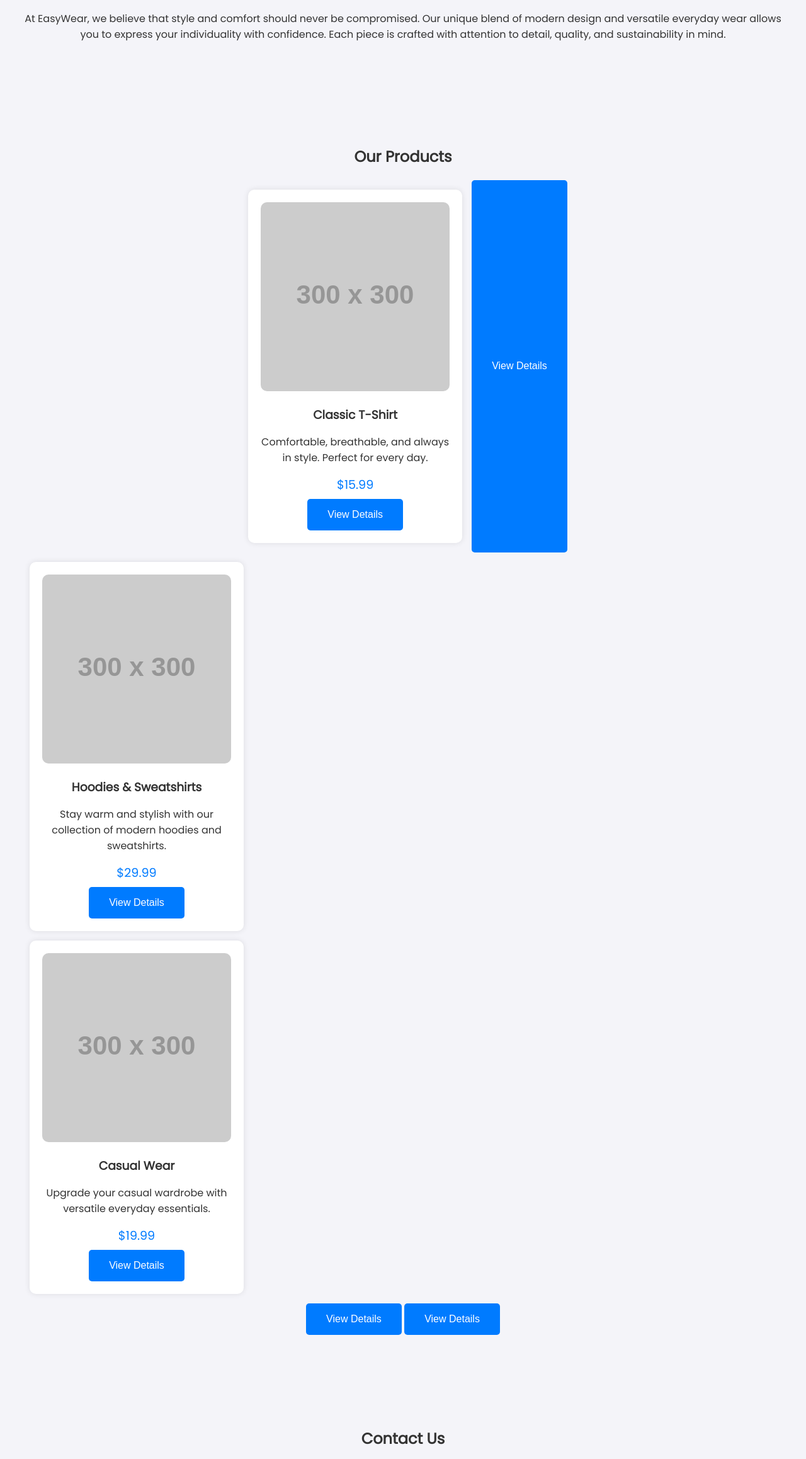
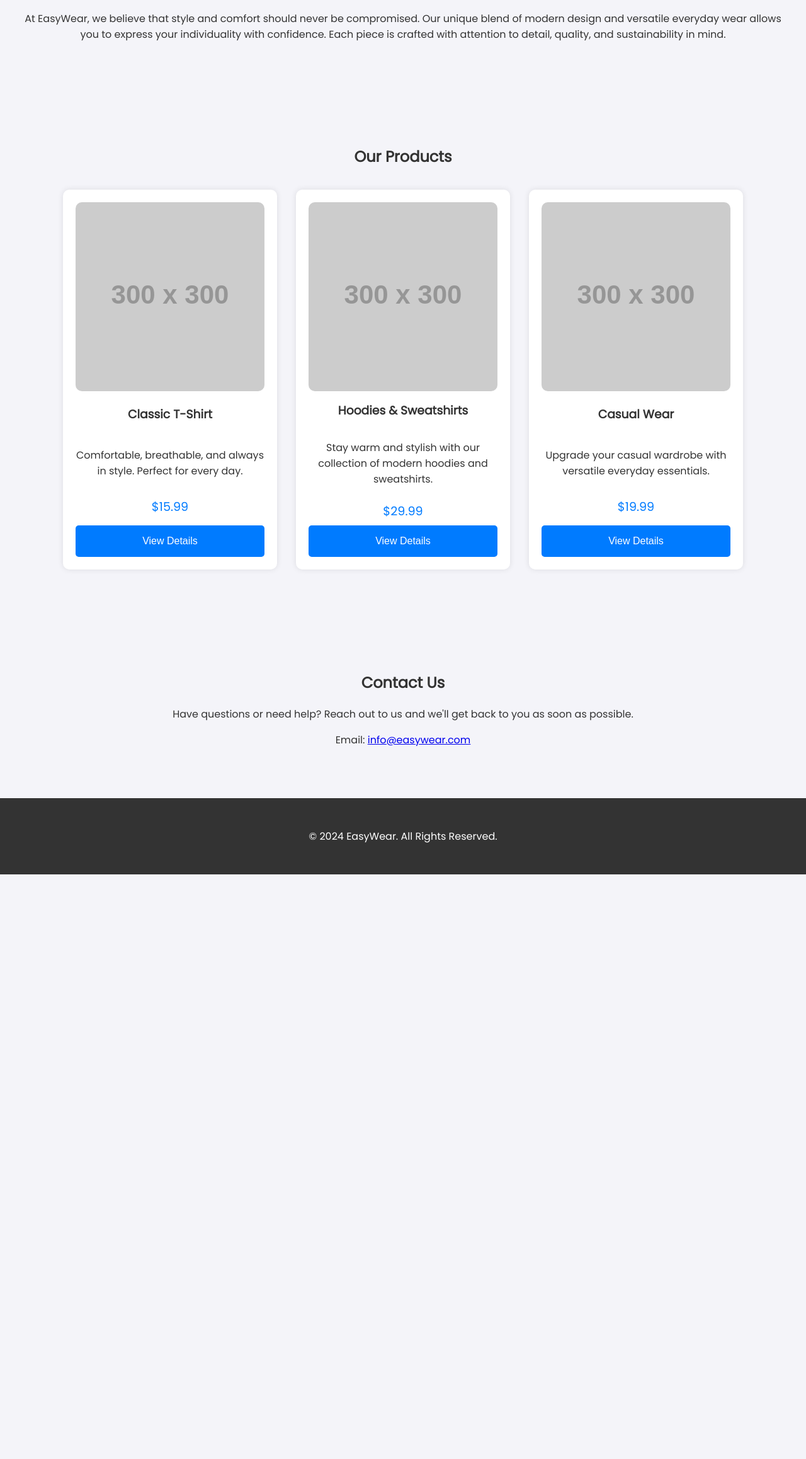
Before and after one commit to EasyXWear/EasyWear, a plain HTML site: page index.html in a window 1280 px wide. Shown: the part 939-3255 px from the top of the page at 63% size. After the commit the page ends 2327 px from the top, so only its background shows below. Drawn offline with Linux system fonts and the light colour scheme; placeholder pictures from the web are drawn by us.

Commit message:
Update index.html

```diff
--- a/index.html
+++ b/index.html
@@ -73,6 +73,7 @@
             display: flex;
             flex-wrap: wrap;
             justify-content: center;
+            align-items: stretch;
         }
 
         .product {
@@ -82,6 +83,9 @@
             padding: 20px;
             width: 300px;
             box-shadow: 0 0 10px rgba(0,0,0,0.1);
+            display: flex;
+            flex-direction: column;
+            justify-content: space-between;
             transition: transform 0.2s;
         }
 
@@ -170,30 +174,18 @@
             <div class="price">$15.99</div>
             <button>View Details</button>
         </div>
-
-            <button>View Details</button>
-        </div>
         <div class="product">
-            <img src="https://via.placeholder.com/300x300.png?text=Hoodies+%26+Sweatshirts" alt="Product 2">
+            <img src="https://via.placeholder.com/300x300.png?text=Hoodies+%26+Sweatshirts" alt="Hoodie">
             <h3>Hoodies & Sweatshirts</h3>
             <p>Stay warm and stylish with our collection of modern hoodies and sweatshirts.</p>
             <div class="price">$29.99</div>
             <button>View Details</button>
         </div>
         <div class="product">
-            <img src="https://via.placeholder.com/300x300.png?text=Casual+Wear" alt="Product 3">
+            <img src="https://via.placeholder.com/300x300.png?text=Casual+Wear" alt="Casual Wear">
             <h3>Casual Wear</h3>
             <p>Upgrade your casual wardrobe with versatile everyday essentials.</p>
             <div class="price">$19.99</div>
-            <button>View Details</button>
-        </div>
-        <!-- New Product -->
-        <!-- Hoodie Product -->
-
-            <button>View Details</button>
-        </div>
-        <!-- Casual Wear Product -->
-
             <button>View Details</button>
         </div>
     </div>
```
